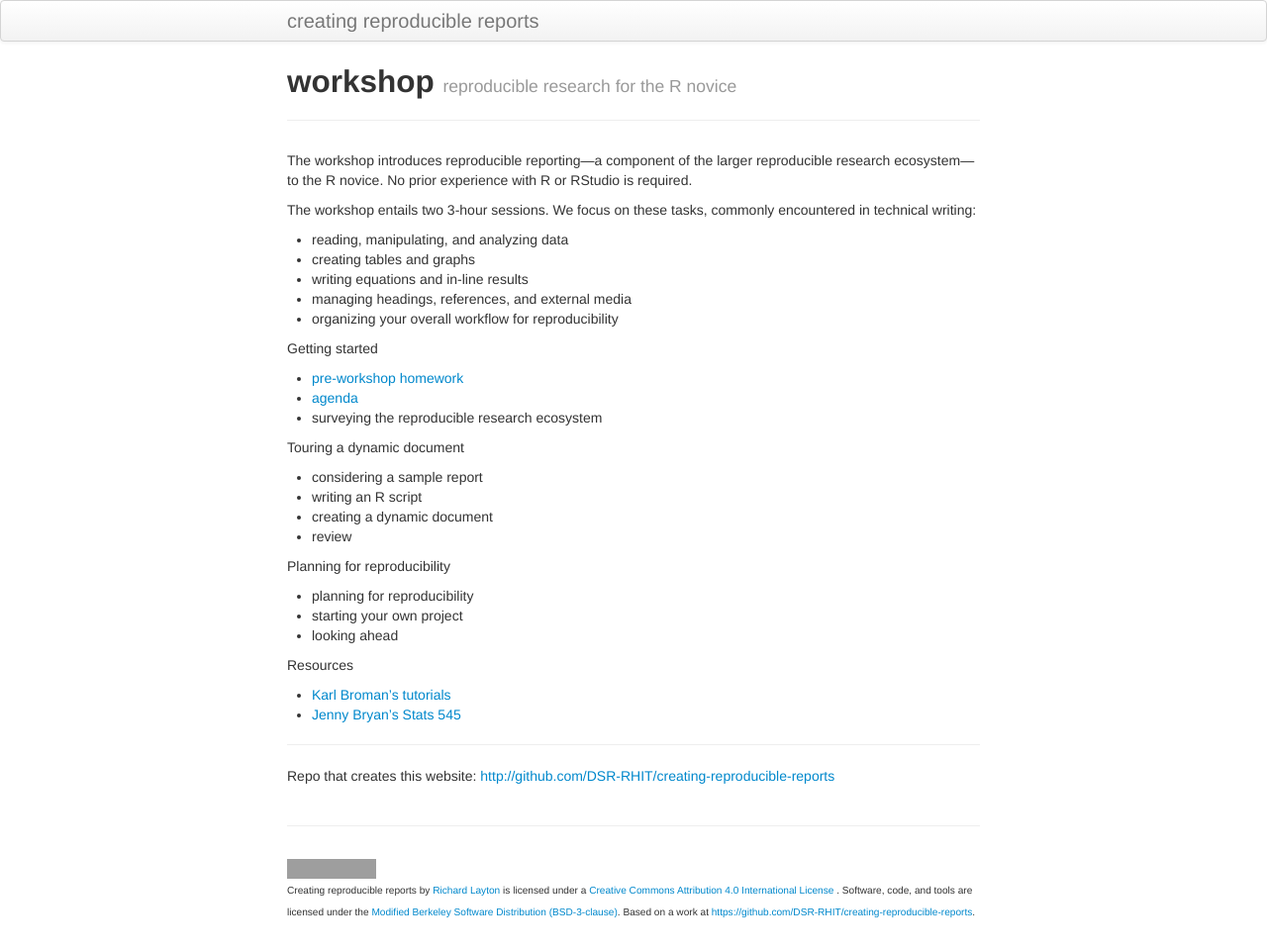
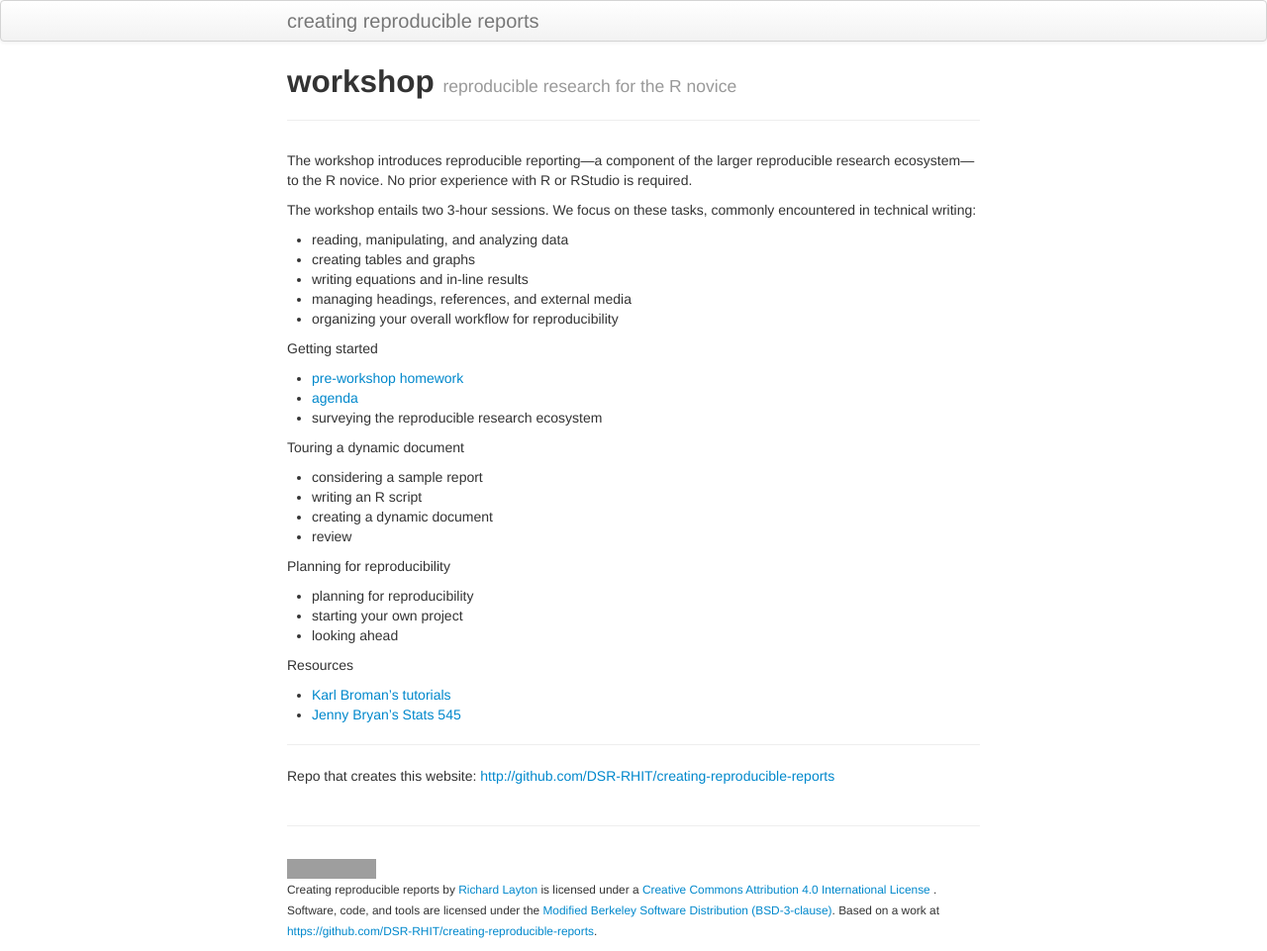
Before and after one commit to DSR-RHIT/creating-reproducible-reports, a Jekyll site: the page built from index.md, in a window 1280 px wide. Shown: the whole page at 99% size. Built offline with Jekyll 4.4.1, drawn with Linux system fonts in a browser that asks for light colours; grey boxes are pictures that could not be loaded.

Commit message:
update license

```diff
--- a/_includes/themes/twitter/default.html
+++ b/_includes/themes/twitter/default.html
@@ -45,13 +45,12 @@
       <footer>
         <p><small>
   <!-- start of Karl's footer; modify this part -->
-<p><small>
-<a rel="license" href="http://creativecommons.org/licenses/by/4.0/"><img alt="Creative Commons License" style="border-width:0" src="https://i.creativecommons.org/l/by/4.0/88x31.png" /></a><br />
+<p><a rel="license" href="http://creativecommons.org/licenses/by/4.0/"><img alt="Creative Commons License" style="border-width:0" src="https://i.creativecommons.org/l/by/4.0/88x31.png" /></a><br />
 Creating reproducible reports by <a href="https://github.com/graphdr">Richard Layton</a> is licensed under a  <a rel="license" href="http://creativecommons.org/licenses/by/4.0/">
 Creative Commons Attribution 4.0 International License
 </a>.
 Software, code, and tools are licensed under the <a href="pages/bsd3.html">Modified Berkeley Software Distribution (BSD-3-clause)</a>.
-Based on a work at <a xmlns:dct="http://purl.org/dc/terms/" href="https://github.com/DSR-RHIT/creating-reproducible-reports" rel="dct:source">https://github.com/DSR-RHIT/creating-reproducible-reports</a>.</small></p>
+Based on a work at <a xmlns:dct="http://purl.org/dc/terms/" href="https://github.com/DSR-RHIT/creating-reproducible-reports" rel="dct:source">https://github.com/DSR-RHIT/creating-reproducible-reports</a>.</p>
   <!-- end of Karl's footer; modify this part -->
         </small></p>
       </footer>
```
Also changed, not shown: License.md, ReadMe.md.
